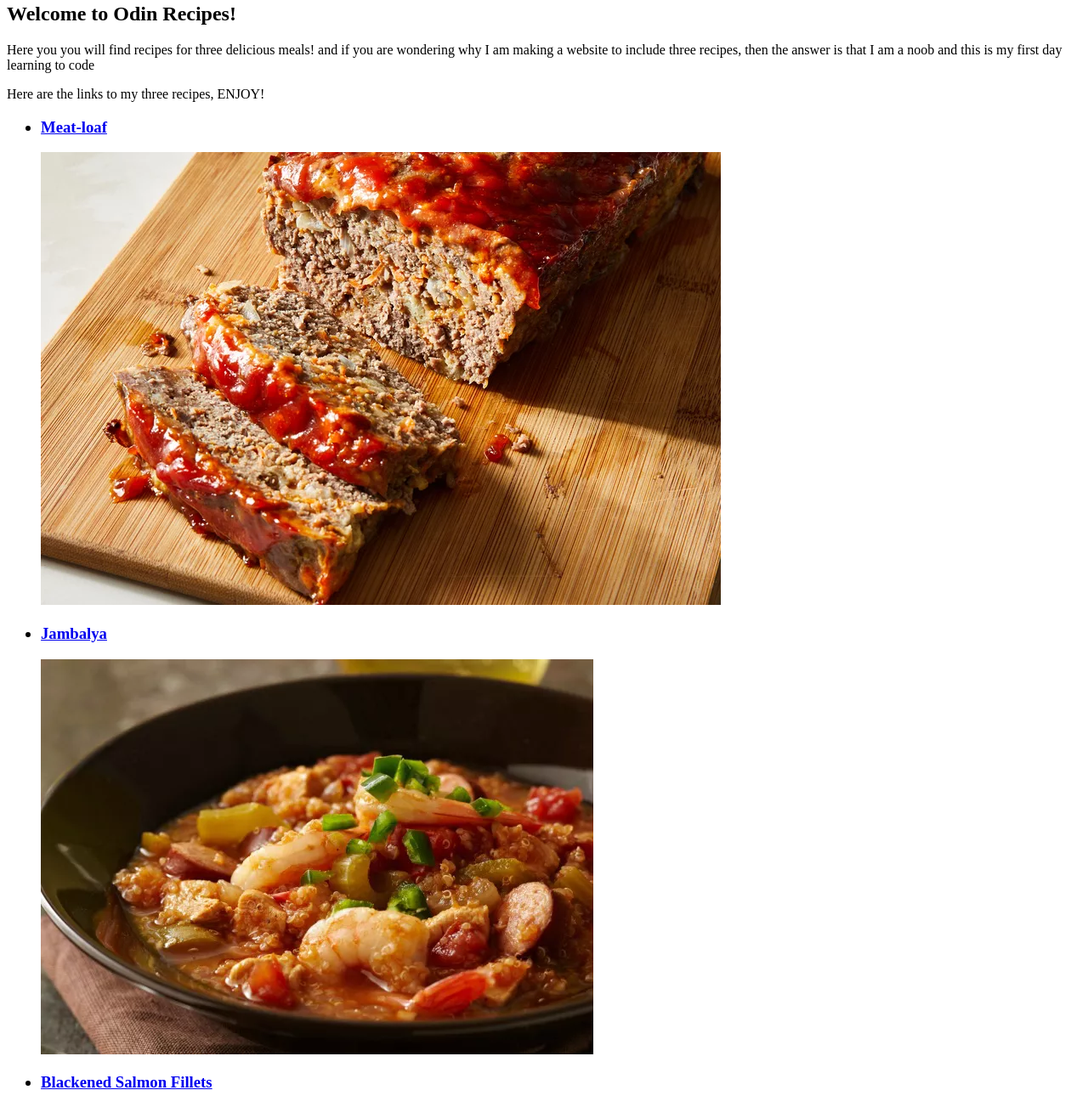
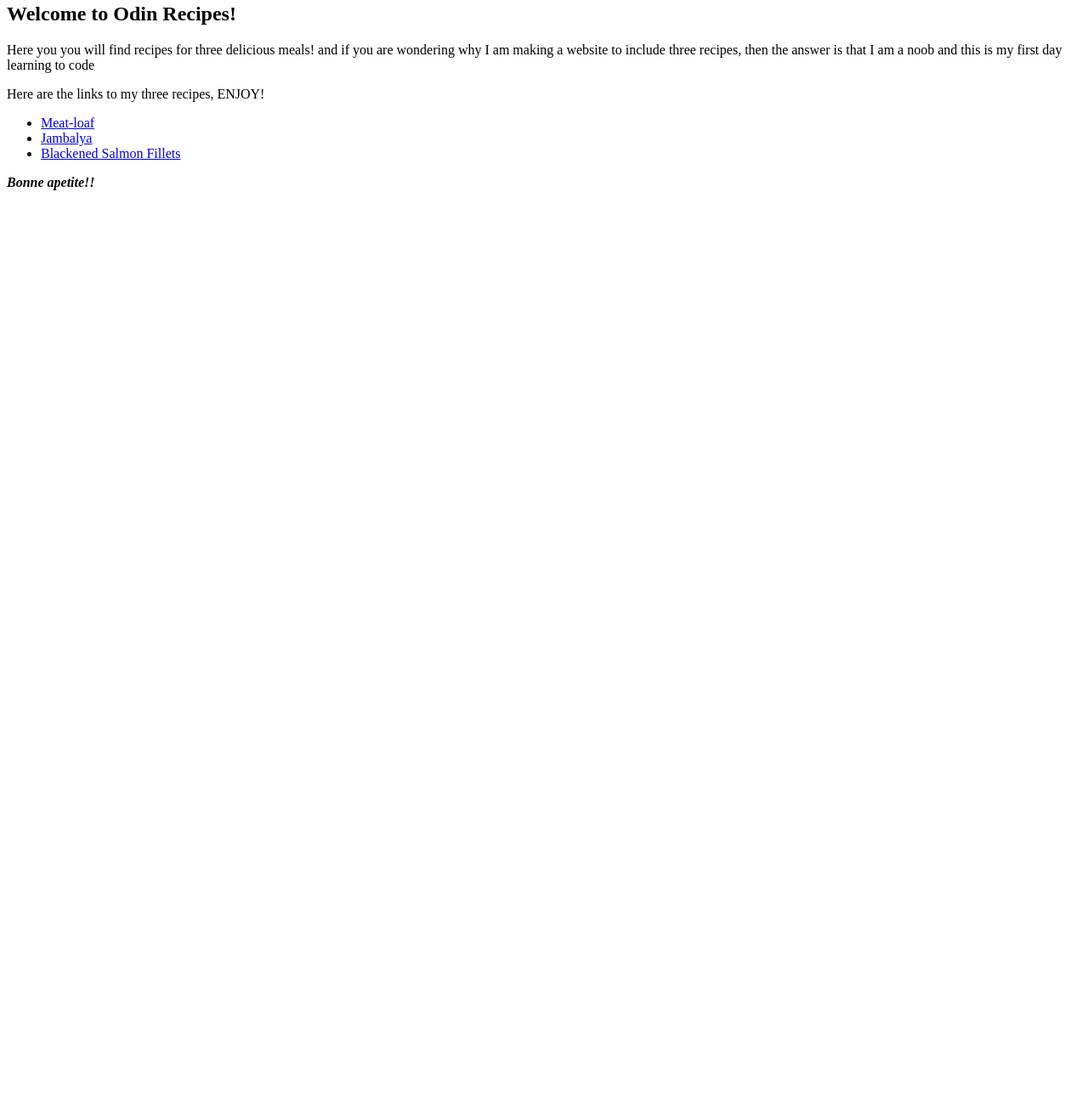
Before and after one commit to anis19951/Odin-recipes, a plain HTML site: page index.html in a window 1280 px wide. Shown: the part 77-1380 px from the top of the page at 85% size. After the commit the page ends 800 px from the top, so only its background shows below. Drawn offline with Linux system fonts and the light colour scheme.

Commit message:
Fix index page bugs

```diff
--- a/index.html
+++ b/index.html
@@ -9,20 +9,17 @@
     <body>
         <h1>Odin Recipes</h1>
             <h2>Welcome to Odin Recipes!</h2>
-                <p>Here you you will find recipes for three delicious meals!
+               <p>Here you you will find recipes for three delicious meals!
                and if you are wondering why I am making a website to include
                three recipes, then the answer is that I am a noob and this
                is my first day learning to code</p>
-                <p>Here are the links to my three recipes, ENJOY!</p>
+               <p>Here are the links to my three recipes, ENJOY!</p>
 
         <ul>
-            <h3><li><a href="recipes/meat-loaf.html">Meat-loaf</a></li></h3>
-            <p><img src="images/meatloaf.jpg" alt="A picture of Jambalya Dish"></p>
-            <h3><li><a href="recipes/jambalya.html">Jambalya</a></li></h3>
-            <p><img src="images/jambalya.jpg"></p>
-            <h3><li><a href="recipes/blackened-salmon-fillet.html">Blackened Salmon Fillets</a></li></h3>
-            <p><img src="images/blackened salmon fillet.jpg" alt="A picture of blackened salmon fillet"></p>
+            <li><a href="recipes/meat-loaf.html">Meat-loaf</a></li>
+            <li><a href="recipes/jambalya.html">Jambalya</a></li>
+            <li><a href="recipes/blackened-salmon-fillet.html">Blackened Salmon Fillets</a></li>
         </ul>
-        <strong><em><h3>Bonne apetite!!</h3></em></strong>
+        <strong><em>Bonne apetite!!</em></strong>
     </body>
 </html>
```
